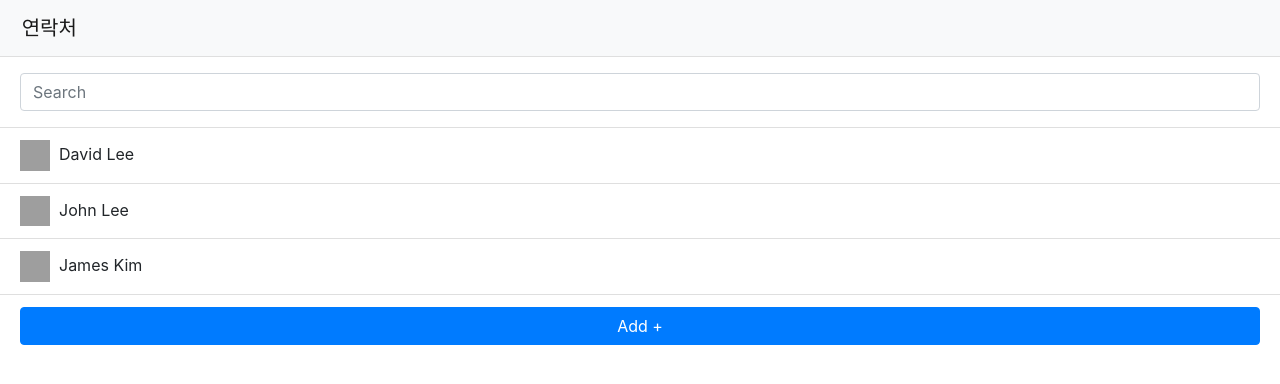
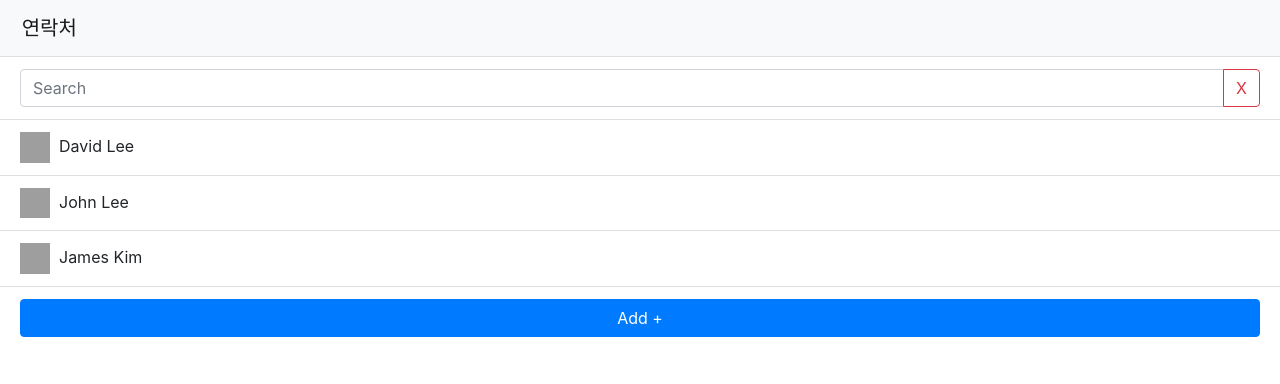
Before and after one commit to Seongh78/react-practice, a React (Create React App) app: page / in a window 1280 px wide. Shown: the top 384 px of the page. Built offline with nearby package versions, Linux system fonts and the light colour scheme; grey boxes are pictures that could not be loaded.

Commit message:
예외처리 수정

```diff
--- a/src/App.js
+++ b/src/App.js
@@ -24,17 +24,21 @@ class App extends Component {
     isActive: -1,
     // 검색어
     keyword: '',
+    // 모달타이틀
+    modalTitle: '',
     // 모달토글
     toggleModal: false,
     // 유저입력데이터
     inputUser: {
       name: {
         value: '',
-        regExp: /[a-zA-Z|ㄱ-ㅎ|ㅏ-ㅣ|가-힣]/
+        // regExp: /[a-zA-Z|ㄱ-ㅎ|ㅏ-ㅣ|가-힣]/
+        regExp: /[a-zA-Z|가-힣]/
       },
       phone: {
         value: '',
-        regExp: /^[0-9]*^/
+        regExp: /^\d{3}-\d{3,4}-\d{4}$/
+        // regExp: /^[0-9]*^/
       },
       belong: {
         value: '',
@@ -94,19 +98,27 @@ class App extends Component {
 
         {/* 리스트 */}
         <ul className="list-group list-group-flush">
+          {/* 검색 */}
+          <li className="list-group-item d-flex justify-content-between align-items-center">
+            <div className="input-group">
               {/* 검색바 */}
-          <li className="list-group-item d-flex justify-content-between align-items-center">
               <input
-              className="form-control my-1"
-              type="search"
+                type="text"
+                className="form-control"
                 placeholder="Search"
-              aria-label="Search"
                 value={keyword}
                 onChange={this._handleFindUser}
               />
+              {/* Clear 버튼 */}
+              <div className="input-group-append">
+                <button className="btn btn-outline-danger" onClick={this._handleKeywordClear}>X</button>
+              </div>
+            </div>
+
           </li>
           {/* 검색결과가 없을 경우 */}
-          {(contact.length<1)
+          {
+            (contact.length<1)
             ? <li
                 className="list-group-item d-flex justify-content-between align-items-center"
               >
@@ -115,7 +127,8 @@ class App extends Component {
             : ''
           }
           {/* 리스트 출력 */}
-          {contact.map((pp, index)=>
+          {
+            contact.map((pp, index)=>
             <div key={index}>
               <li
                 className="list-group-item d-flex justify-content-between align-items-center"
@@ -134,14 +147,15 @@ class App extends Component {
                   연락처: {pp.phone} <br/>
                   소속: {pp.belong} <br/>
                   <p>
-                    <button type="button" className="btn btn-primary btn-sm">수정</button>
+                    <button type="button" className="btn btn-primary btn-sm" onClick={()=>{ this._handleUpdateContact(pp.id) }}>수정</button>
                     <button type="button" className="btn btn-danger btn-sm" onClick={()=>{ this._handleRemoveContact(index) }}>삭제</button>
                   </p>
                 </li>
                 : ''
               }
             </div>
-          )}
+            )
+          }
 
           {/* 추가버튼 */}
           <li className="list-group-item d-flex justify-content-between align-items-center">
@@ -157,7 +171,7 @@ class App extends Component {
 
         {/* 모달 */}
         <Modal isOpen={this.state.toggleModal} toggle={this._toggle}>
-          <ModalHeader toggle={this._toggle}>신규 연락처</ModalHeader>
+          <ModalHeader toggle={this._toggle}>연락처</ModalHeader>
           <ModalBody>
           <form>
             <div className="form-group">
@@ -195,6 +209,18 @@ class App extends Component {
     index = index === isActive ? -1 : index
     this.setState({
       isActive : index
+    })
+  }
+
+
+  /** ------------------------------
+   * 검색창 초기화
+   * -------------------------------
+   * 검색창 입력내용 초기화
+   */
+  _handleKeywordClear = ()=>{
+    this.setState({
+      keyword : ''
     })
   }
 
@@ -252,7 +278,11 @@ class App extends Component {
    * inputUser에 데이터를 메인 모델로 추가
    */
   _handleCreateContact = ()=>{
-    let { contact, inputUser, inputUser2 } = this.state;
+    let {
+      contact, //연락처
+      inputUser, //입력데이터
+      toggleModal //모달토글
+    } = this.state;
     let list = contact.slice() // 리스트 복사
     const initData = {
       name: {
@@ -261,7 +291,8 @@ class App extends Component {
       },
       phone: {
         value: '',
-        regExp: /^[0-9]*^/
+        regExp: /^\d{3}-\d{3,4}-\d{4}$/
+        // regExp: /^[0-9]*^/
       },
       belong: {
         value: '',
@@ -273,15 +304,27 @@ class App extends Component {
       }
     }
 
-    // 입력 예외처리
-    const confirmList = Object.values(inputUser)
-    for(var item of confirmList){
-      if(!item.regExp.test(item.value) || !item.value){
-        alert('입력오류!!');
-        return;
-      }
+    // 예외검사
+    if(
+      !inputUser.name.regExp.test(inputUser.name.value) || !inputUser.name.value ||
+      !inputUser.phone.regExp.test(inputUser.phone.value) || !inputUser.phone.value ||
+      !inputUser.belong.regExp.test(inputUser.belong.value) || !inputUser.belong.value
+    ){
+      return alert('입력오류!!');
     }
 
+    // 업데이트일경우
+    if(inputUser.id){
+      const findIndex = list.findIndex(item=>{
+        return inputUser.id === item.id
+      })
+      // 수정된 정보 반영
+      list[findIndex].name = inputUser.name.value
+      list[findIndex].phone = inputUser.phone.value
+      list[findIndex].belong = inputUser.belong.value
+    }
+    // 신규일경우
+    else{
       // id 만들기 (리스트 마지막 아이디+1)
       inputUser.id = list[list.length-1].id + 1
       // 메인모델로 푸시
@@ -292,12 +335,38 @@ class App extends Component {
         belong: inputUser.belong.value,
         img:    inputUser.img.value
       })
+    }
 
     // 데이터 변경
     this.setState({
       contact:      list,
       inputUser:    initData,
-      toggleModal:  !this.state.toggleModal
+      toggleModal:  !toggleModal
+    })
+  }
+
+
+  /** ------------------------------
+   * 업데이트
+   * -------------------------------
+   * -
+   */
+  _handleUpdateContact = (id) => {
+    const { toggleModal, inputUser, contact } = this.state;
+    // 아이디 찾기
+    const findIndex = contact.findIndex(item=>{
+      return item.id === id
+    })
+
+    inputUser.id = contact[findIndex].id
+    inputUser.name.value = contact[findIndex].name
+    inputUser.phone.value = contact[findIndex].phone
+    inputUser.belong.value = contact[findIndex].belong
+
+    // 데이터변경
+    this.setState({
+      inputUser,
+      toggleModal: !toggleModal
     })
   }
 
```
Lines whose indentation alone changed are shown as unchanged.
